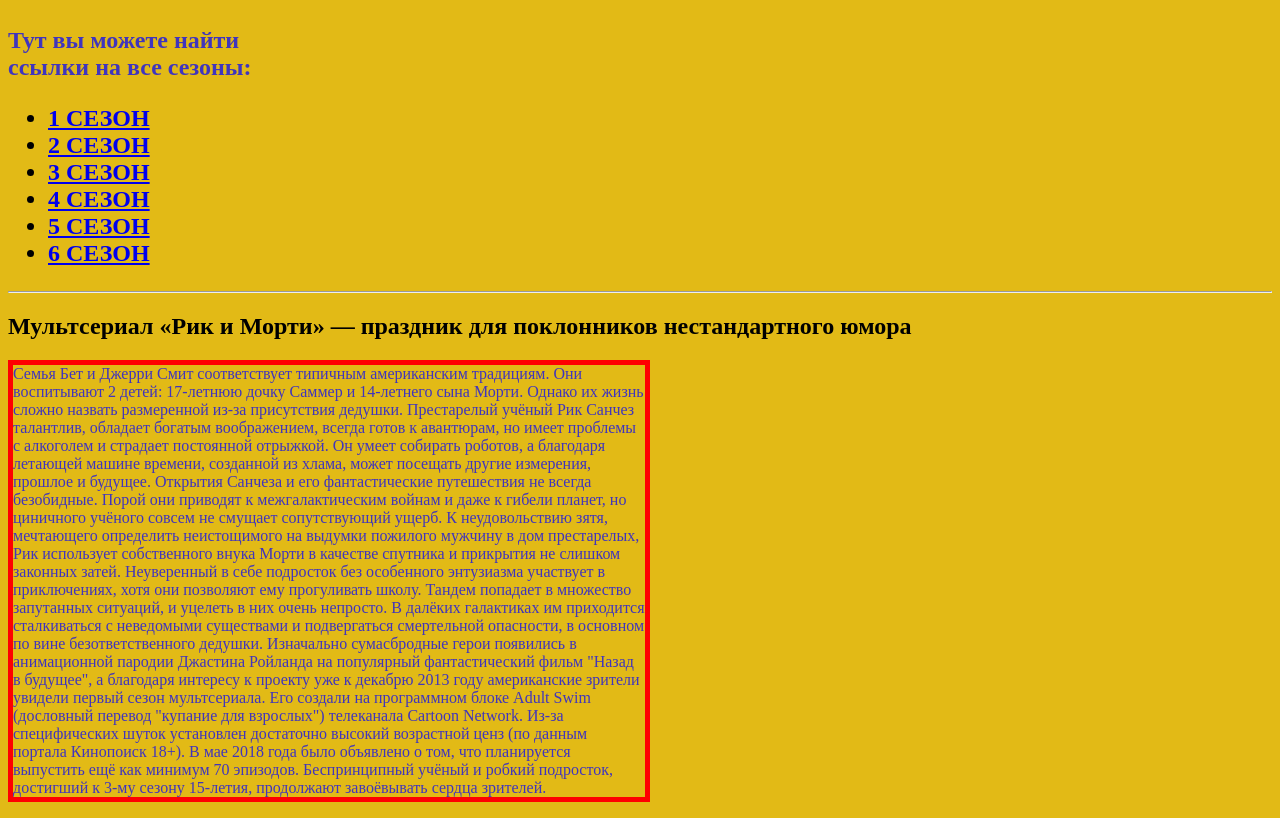
After one commit to semenpotapenko26/store-server, a Django app: page /test/ in a window 1280 px wide. The commit adds this page. Shown: the part 734-1552 px from the top of the page. Run offline with Django 3.2, Linux system fonts and the light colour scheme.

Commit message:
Add shoping cart.

```diff
--- a/store/products/apps.py
+++ b/store/products/apps.py
@@ -2,5 +2,5 @@ from django.apps import AppConfig
 
 
 class ProductsConfig(AppConfig):
-    default_auto_field = 'django.db.models.BigAutoField'
-    name = 'products'
+    default_auto_field = "django.db.models.BigAutoField"
+    name = "products"
--- a/store/products/templates/products/products.html
+++ b/store/products/templates/products/products.html
@@ -15,7 +15,7 @@
             <h1 class="my-4">Store</h1>
             <div class="list-group">
                 {% for category in categories %}
-                <a href="#" class="list-group-item">{{ category }}</a>
+                <a href="{% url "products:category" category.id  %}" class="list-group-item">{{ category }}</a>
                 {% endfor %}
             </div>
 
@@ -67,7 +67,9 @@
                             <p class="card-text">{{ product.description }}</p>
                         </div>
                         <div class="card-footer text-center">
-                            <button type="button" class="btn btn-outline-success">Отправить в корзину</button>
+                            <a class="btn btn-outline-success" href={% url "products:basket_add" product.id %}>
+                                Отправить в корзину
+                            </a>
                         </div>
                     </div>
                 </div>
--- /dev/null
+++ b/store/products/templates/products/test.html
@@ -0,0 +1,79 @@
+<!DOCTYPE html>
+<html lang="ru">
+    <head>
+        <meta charset="utf-8">
+        <meta name="description" content="Вселенная настолько велика, Морти, что ничего на свете не имеет значения!">
+        <title>Wubba Lubba Dub Dub</title>
+        <link rel="icon" href="fav.ico" type="image">
+        <style>
+            body {
+              background:  #e2ba16;
+            }
+            h1 {color:#4035bd; text-align:center; font-size:40px}
+          </style>
+    </head>
+
+    <body>
+        <header>
+              <ul>
+                <li style="display: inline-block; font-size: 30px; font-family: sans-serif;">
+                  <a href="http://127.0.0.1:8000/test/" style="color: #4035bd;">Главная страница</a>
+                </li>
+                <li style="display: inline-block; font-size: 30px; font-family: sans-serif;">
+                  <a href="about/" style="color: #4035bd;">О сайте</a>
+                </li>
+              </ul>
+            </nav>
+          </header>
+        <main>
+            <hr>
+            <div>
+                <h1> Это сайт по Рику и Морти, Сученька!!</h1>
+                <a style="color:#4035bd; text-align:center; font-size:25px" href="http://rik-i-morti.ru/"><h3>Тут можно посмотреть все новый серии!!</h3> </a>
+            </div>
+            <img src="https://upload.wikimedia.org/wikipedia/ru/thumb/7/70/Rick_and_Morty_Season_1.jpg/800px-Rick_and_Morty_Season_1.jpg" width="450" height="500">
+
+            <div>
+                <h2>
+                <p style="color:#4035bd;">Тут вы можете найти<br>ссылки на все сезоны: </p>
+                </h2>
+                <h2>
+                    <ul>
+                        <li><a href="http://rik-i-morti.ru/sez-1/"> 1 СЕЗОН</a></li>
+                        <li><a href="http://rik-i-morti.ru/sez-2/"> 2 СЕЗОН</a></li>
+                        <li><a href="http://rik-i-morti.ru/sez-3/"> 3 СЕЗОН</a></li>
+                        <li><a href="http://rik-i-morti.ru/sez-4/"> 4 СЕЗОН</a></li>
+                        <li><a href="http://rik-i-morti.ru/sez-5/"> 5 СЕЗОН</a></li>
+                        <li><a href="http://rik-i-morti.ru/sez-6/"> 6 СЕЗОН</a></li>
+                    </ul>
+                </h2>
+                </h1>
+                <hr>
+            </div>
+
+            <div>
+              <h2>
+                Мультсериал «Рик и Морти» — праздник для поклонников нестандартного юмора
+              </h2>
+              <p style="color:#4035bd; width: 50%; border: 5px solid red">
+                Семья Бет и Джерри Смит соответствует типичным американским традициям. Они воспитывают 2 детей:
+                17-летнюю дочку Саммер и 14-летнего сына Морти. Однако их жизнь сложно назвать размеренной из-за
+                присутствия дедушки. Престарелый учёный Рик Санчез талантлив, обладает богатым воображением, всегда
+                готов к авантюрам, но имеет проблемы с алкоголем и страдает постоянной отрыжкой. Он умеет собирать
+                роботов, а благодаря летающей машине времени, созданной из хлама, может посещать другие измерения, прошлое и будущее.
+                Открытия Санчеза и его фантастические путешествия не всегда безобидные. Порой они приводят к межгалактическим войнам и даже к гибели
+                планет, но циничного учёного совсем не смущает сопутствующий ущерб. К неудовольствию зятя, мечтающего определить неистощимого на выдумки
+                пожилого мужчину в дом престарелых, Рик использует собственного внука Морти в качестве спутника и прикрытия не слишком законных затей.
+                Неуверенный в себе подросток без особенного энтузиазма участвует в приключениях, хотя они позволяют ему прогуливать школу.
+                Тандем попадает в множество запутанных ситуаций, и уцелеть в них очень непросто. В далёких галактиках им приходится сталкиваться с неведомыми
+                существами и подвергаться смертельной опасности, в основном по вине безответственного дедушки.
+                Изначально сумасбродные герои появились в анимационной пародии Джастина Ройланда на популярный фантастический фильм "Назад в будущее", а благодаря интересу
+                к проекту уже к декабрю 2013 году американские зрители увидели первый сезон мультсериала. Его создали на программном блоке Adult Swim (дословный перевод "купание для взрослых")
+                телеканала Cartoon Network. Из-за специфических шуток установлен достаточно высокий возрастной ценз (по данным портала Кинопоиск 18+). В мае 2018 года было
+                объявлено о том, что планируется выпустить ещё как минимум 70 эпизодов. Беспринципный учёный и робкий подросток, достигший к 3-му сезону 15-летия, продолжают
+                завоёвывать сердца зрителей.
+              </p>
+            </div>
+        </main>
+    </body>
+</html>
--- a/store/products/urls.py
+++ b/store/products/urls.py
@@ -1,9 +1,13 @@
 from django.urls import path
-from .views import index, products
+from .views import index, products, test, basket_add, basket_remove
 
-app_name = 'products'
+app_name = "products"
 
 urlpatterns = [
-    path('', index, name='index'),
-    path('products/', products, name='products_list'),
+    path("", index, name="index"),
+    path("products/", products, name="products_list"),
+    path("category/<int:category_id>/", products, name="category"),
+    path("basket/add/<int:product_id>/", basket_add, name="basket_add"),
+    path("basket/remove/<int:basket_id>/", basket_remove, name="basket_remove"),
+    path("test/", test, name="test"),
 ]
--- a/store/products/views.py
+++ b/store/products/views.py
@@ -1,28 +1,53 @@
-from django.shortcuts import render
-from .models import Product, Category
+from django.shortcuts import render, HttpResponseRedirect
+from .models import Product, Category, Basket
+from users.models import User
+from django.db.models import F
+from django.contrib.auth.decorators import login_required
 
 
 def index(request):
-    template = 'products/index.html'
+    template = "products/index.html"
     title = "Главная страница"
     products = Product.objects.all()
     categories = Category.objects.all()
-    context = {
-        'title': title,
-        'products': products,
-        'categories': categories
-    }
+    context = {"title": title, "products": products, "categories": categories}
     return render(request, template, context)
 
 
-def products(request):
-    template = 'products/products.html'
-    title = 'Каталог'
-    products = Product.objects.all()
+def products(request, category_id=None):
+    template = "products/products.html"
+    title = "Каталог"
+    if category_id:
+        products = Product.objects.filter(category__id=category_id)
+    else:
+        products = Product.objects.all()
+        print(products)
     categories = Category.objects.all()
     context = {
-        'title': title,
-        'products': products,
-        'categories': categories
-    }
+        "title": title,
+        "products": products,
+        "categories": categories}
     return render(request, template, context)
+
+
+def test(request):
+    template = "products/test.html"
+    return render(request, template)
+
+@login_required
+def basket_add(request, product_id):
+    product = Product.objects.get(id=product_id)
+    baskets = Basket.objects.filter(product=product, user=request.user)
+    if not baskets.exists():
+        Basket.objects.create(user=request.user, product=product, quantity=1)
+    else:
+        basket = baskets.first()
+        basket.quantity = F("quantity") + 1
+        basket.save()
+    return HttpResponseRedirect(request.META["HTTP_REFERER"])
+
+
+def basket_remove(request, basket_id):
+    basket = Basket.objects.get(id=basket_id)
+    basket.delete()
+    return HttpResponseRedirect(request.META["HTTP_REFERER"])
--- a/store/store/urls.py
+++ b/store/store/urls.py
@@ -12,4 +12,5 @@ urlpatterns = [
 
 if settings.DEBUG:
     urlpatterns += static(
-        settings.MEDIA_URL, document_root=settings.MEDIA_ROOT)
+        settings.MEDIA_URL, document_root=settings.MEDIA_ROOT
+    )
--- a/store/users/urls.py
+++ b/store/users/urls.py
@@ -5,7 +5,7 @@ from .views import login, registration, profile, logout
 app_name = 'users'
 
 urlpatterns = [
-    path('login/', login,  name='login'),
+    path('login/', login, name='login'),
     path('logout/', logout, name='logout'),
     path('registration/', registration, name='registration'),
     path('profile/', profile, name='profile'),
```
Also changed, not shown: store/products/models.py (+24 -4 lines), store/products/templates/products/basket.html (added, +42 -0 lines), store/store/settings.py (+6 -4 lines), store/users/forms.py (+66 -33 lines), store/users/templates/users/profile.html (+2 -34 lines), store/users/views.py (+21 -7 lines), store/products/migrations/0001_initial.py, store/products/migrations/0002_basket.py (added), store/users/migrations/0001_initial.py.
